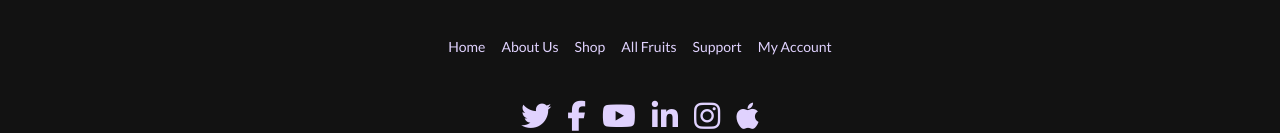
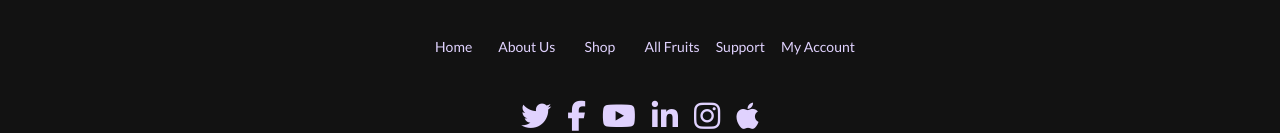
Before and after one commit to TahsinAhammed16/miles3a-fruit-brust, a plain HTML site: page index.html in a window 1280 px wide. Shown: the part 3507-3640 px from the top of the page. Drawn offline with nearby package versions, Linux system fonts and the light colour scheme.

Commit message:
footer update

```diff
--- a/index.html
+++ b/index.html
@@ -707,7 +707,7 @@
             <img class="w-8 lg:w-16" src="./images/logo.png" alt="">
             <h1 class="text-3xl font-bold lg:text-5xl">Fruit Burst</h1>
         </div>
-        <div class="grid grid-flow-col gap-4">
+        <div class="grid grid-cols-3 md:grid-flow-col gap-4">
             <a class="link link-hover">Home</a>
             <a class="link link-hover">About Us</a>
             <a class="link link-hover">Shop</a>
```
